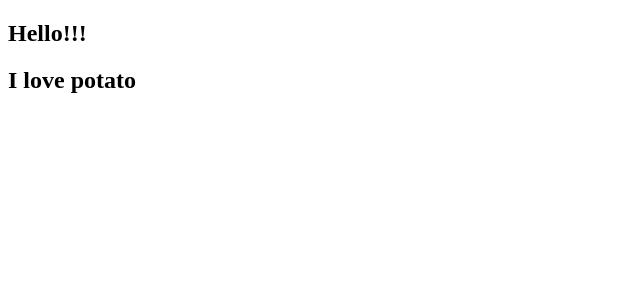
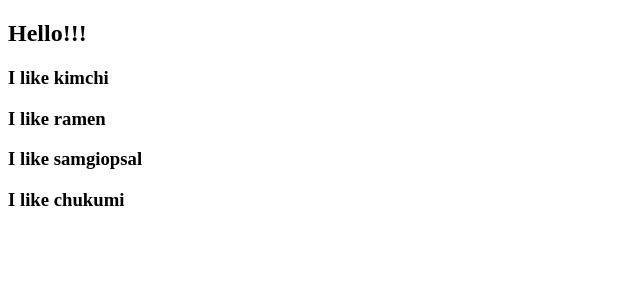
Before and after one commit to yuzusim/movie-app, a React (Create React App) app: page / in a window 1280 px wide. Shown: the top 300 px of the page, without its empty margins (0-640 px from the left). Built offline with nearby package versions, Linux system fonts and the light colour scheme.

Commit message:
JSX에서는 props를 이용해 하나의 컴포넌트를 다양한 데이터로 재사용할 수 있다

```diff
--- a/src/App.js
+++ b/src/App.js
@@ -1,11 +1,17 @@
 import React from "react";
-import Potato from "./Potato";
+
+function Food({ favourite }) {
+  return <h3>I like {favourite}</h3>;
+}
 
 function App() {
   return (
     <div>
       <h2>Hello!!!</h2>
-      <Potato />
+      <Food favourite="kimchi" />
+      <Food favourite="ramen" />
+      <Food favourite="samgiopsal" />
+      <Food favourite="chukumi" />
     </div>
   );
 }
--- a/src/Potato.js
+++ /dev/null
@@ -1,6 +0,0 @@
-import React from "react";
-
-function Potato() {
-  return <h2>I love potato</h2>;
-}
-export default Potato;
--- a/src/index.js
+++ b/src/index.js
@@ -1,7 +1,6 @@
 import React from "react";
 import ReactDOM from "react-dom/client";
 import App from "./App";
-import Potato from "./Potato";
 
 const root = ReactDOM.createRoot(document.getElementById("root"));
 root.render(
```
